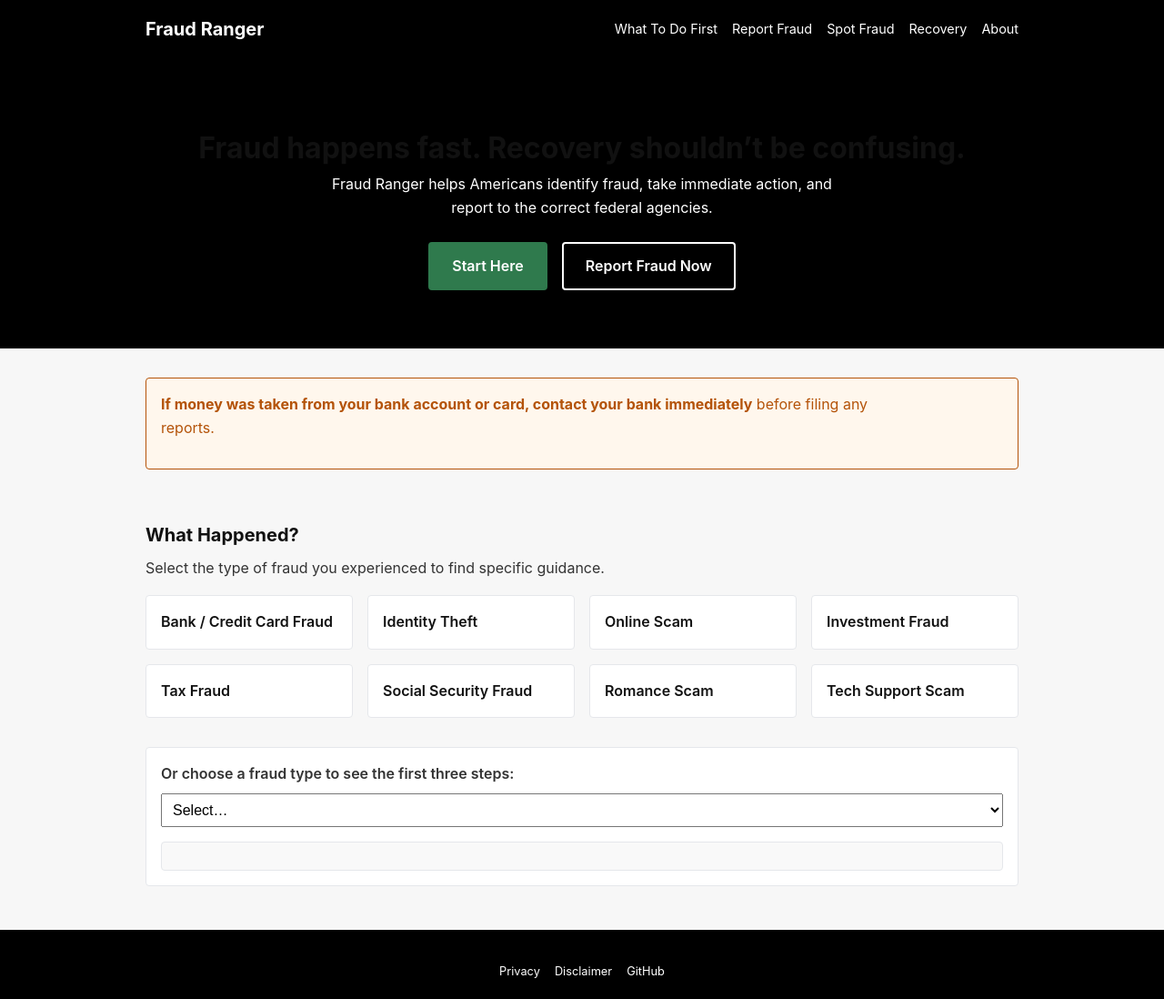
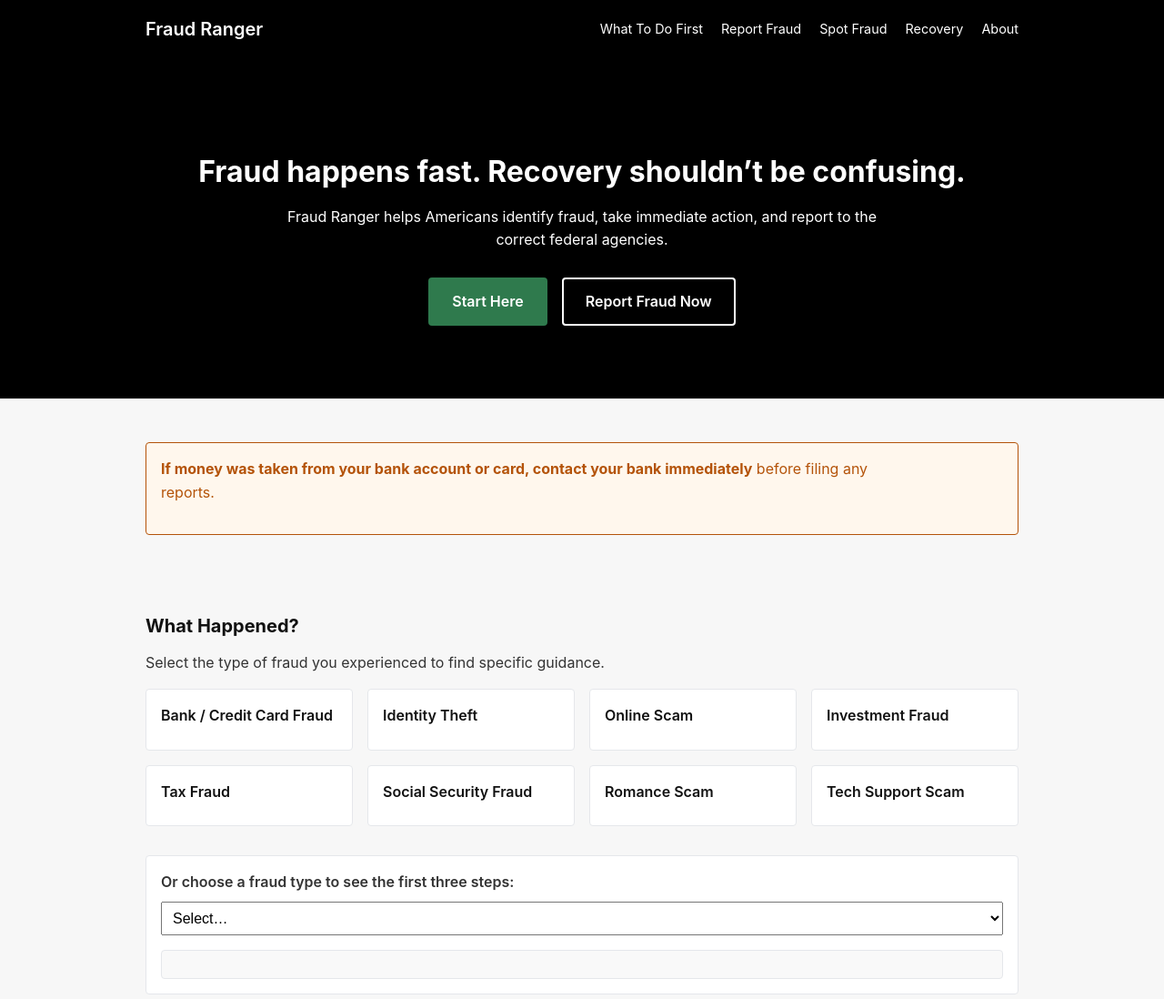
Before and after one commit to WillJTools/fraudranger, a plain HTML site: page index.html in a window 1280 px wide. Shown: the top 1098 px of the page at 91% size. Drawn offline with Linux system fonts and the light colour scheme.

Commit message:
Refactor CSS for improved clarity and structure

```diff
--- a/assets/css/styles.css
+++ b/assets/css/styles.css
@@ -1,6 +1,6 @@
 /*
  * Fraud Ranger Styles
- * A simple, calm and authoritative design for a static information website.
+ * Clean, calm, government-adjacent design
  */
 
 :root {
@@ -13,7 +13,7 @@
   --heading: #111;
 }
 
-/* Basic Reset */
+/* Reset */
 * {
   box-sizing: border-box;
   margin: 0;
@@ -39,7 +39,8 @@ body {
   padding: 1rem 0;
 }
 
-/* Header */
+/* ================= HEADER ================= */
+
 .site-header {
   background-color: var(--primary);
   color: var(--accent);
@@ -55,14 +56,14 @@ body {
 .logo {
   color: var(--accent);
   text-decoration: none;
-  font-weight: bold;
+  font-weight: 600;
   font-size: 1.25rem;
 }
 
 .nav-list {
   list-style: none;
   display: flex;
-  gap: 1rem;
+  gap: 1.25rem;
 }
 
 .nav-list a {
@@ -71,33 +72,36 @@ body {
   font-size: 0.9rem;
 }
 
+.nav-list a:hover,
 .nav-list a.active,
-.nav-list a:hover,
 .footer-links a:hover {
   text-decoration: underline;
 }
 
-/* Hero Section */
+/* ================= HERO ================= */
+
 .hero {
   background-color: var(--primary);
   color: var(--accent);
-  padding: 3rem 0;
   text-align: center;
+  padding: 4rem 1rem;
 }
 
 .hero h1 {
   font-size: 2rem;
-  margin-bottom: 0.5rem;
-  line-height: 1.2;
+  margin-bottom: 1rem;
+  line-height: 1.3;
+  color: var(--accent); /* 🔥 FIXED */
 }
 
-.hero .subheading {
+.hero p {
+  color: var(--accent); /* 🔥 FIXED */
+  max-width: 700px;
+  margin: 0 auto 1.75rem auto;
   font-size: 1rem;
-  margin-bottom: 1.5rem;
-  max-width: 600px;
-  margin-left: auto;
-  margin-right: auto;
 }
+
+/* Buttons */
 
 .button-group {
   display: flex;
@@ -108,10 +112,11 @@ body {
 .btn {
   display: inline-block;
   padding: 0.75rem 1.5rem;
-  border-radius: 0.25rem;
+  border-radius: 4px;
   text-decoration: none;
   font-weight: 600;
   border: 2px solid var(--accent);
+  cursor: pointer;
 }
 
 .btn-primary {
@@ -125,23 +130,24 @@ body {
   color: var(--accent);
 }
 
-.btn-primary:hover,
-.btn-secondary:hover {
+.btn:hover {
   opacity: 0.9;
 }
 
-/* Warning Section */
+/* ================= WARNING BOX ================= */
+
 .warning-box {
   border: 1px solid var(--warning);
   background-color: #fff7ed;
   color: var(--warning);
   padding: 1rem;
-  margin-top: 1rem;
-  border-radius: 0.25rem;
+  margin: 2rem auto;
+  border-radius: 4px;
 }
 
-/* Cards Section */
-.what-happened .cards-grid {
+/* ================= WHAT HAPPENED CARDS ================= */
+
+.cards-grid {
   display: grid;
   grid-template-columns: repeat(auto-fill, minmax(200px, 1fr));
   gap: 1rem;
@@ -153,14 +159,13 @@ body {
   padding: 1rem;
   background-color: #ffffff;
   border: 1px solid #e5e7eb;
-  border-radius: 0.25rem;
+  border-radius: 4px;
   text-decoration: none;
   color: var(--heading);
   transition: border-color 0.2s ease, box-shadow 0.2s ease;
 }
 
 .card h3 {
-  margin-bottom: 0;
   font-size: 1rem;
   font-weight: 600;
 }
@@ -170,13 +175,14 @@ body {
   box-shadow: 0 2px 4px rgba(0, 0, 0, 0.05);
 }
 
-/* Decision Tree */
+/* ================= DECISION TREE ================= */
+
 .decision-tree {
   margin-top: 2rem;
   background-color: #ffffff;
   border: 1px solid #e5e7eb;
   padding: 1rem;
-  border-radius: 0.25rem;
+  border-radius: 4px;
 }
 
 .decision-tree label {
@@ -195,12 +201,13 @@ body {
 .decision-result {
   padding: 0.75rem;
   background-color: #f9f9f9;
-  border-radius: 0.25rem;
   border: 1px solid #e5e7eb;
+  border-radius: 4px;
   min-height: 2rem;
 }
 
-/* ✅ Fix: keep ordered list numbers inside the decision-result box */
+/* Keep list numbers inside the box */
+
 .decision-result ol {
   list-style-position: inside;
   margin: 0;
@@ -208,43 +215,53 @@ body {
 }
 
 .decision-result li {
-  margin: 0.35rem 0;
+  margin: 0.4rem 0;
 }
 
-/* Lists */
-.steps-list {
-  margin-left: 1.5rem;
-  margin-bottom: 1.5rem;
+/* ================= CONTENT HEADINGS ================= */
+
+main h1,
+main h2,
+main h3 {
+  color: var(--heading);
 }
 
-.steps-list li + li {
-  margin-top: 0.75rem;
+main h1 {
+  margin: 1.5rem 0 1rem;
+  font-size: 1.5rem;
 }
 
-.protection-list,
-.red-flags {
-  margin-left: 1.5rem;
-  margin-bottom: 1.5rem;
+main h2 {
+  margin: 1.25rem 0 0.75rem;
+  font-size: 1.25rem;
 }
 
-.protection-list li + li,
-.red-flags li + li {
-  margin-top: 0.5rem;
+main h3 {
+  margin-bottom: 0.5rem;
+  font-size: 1.1rem;
 }
 
-/* Footer */
+main p,
+main ul,
+main ol {
+  margin-bottom: 1rem;
+  max-width: 800px;
+}
+
+/* ================= FOOTER ================= */
+
 .site-footer {
   background-color: var(--primary);
   color: var(--accent);
   padding: 1rem 0;
-  margin-top: 2rem;
+  margin-top: 3rem;
 }
 
 .footer-links {
   list-style: none;
   display: flex;
+  justify-content: center;
   gap: 1rem;
-  justify-content: center;
 }
 
 .footer-links a {
@@ -257,36 +274,8 @@ body {
   text-decoration: underline;
 }
 
-/* Sections */
-main h1, main h2, main h3 {
-  color: var(--heading);
-}
+/* ================= ACCESSIBILITY ================= */
 
-main h1 {
-  margin-top: 1rem;
-  margin-bottom: 1rem;
-  font-size: 1.5rem;
-}
-
-main h2 {
-  margin-top: 1.5rem;
-  margin-bottom: 0.5rem;
-  font-size: 1.25rem;
-}
-
-main h3 {
-  font-size: 1.1rem;
-  margin-bottom: 0.25rem;
-}
-
-main p,
-main ul,
-main ol {
-  margin-bottom: 1rem;
-  max-width: 800px;
-}
-
-/* Accessibility */
 a:focus,
 button:focus,
 select:focus {
@@ -294,15 +283,18 @@ select:focus {
   outline-offset: 2px;
 }
 
-/* Responsive adjustments */
+/* ================= RESPONSIVE ================= */
+
 @media (max-width: 600px) {
   .button-group {
     flex-direction: column;
   }
+
   .nav-list {
     flex-wrap: wrap;
     gap: 0.5rem;
   }
+
   .cards-grid {
     grid-template-columns: 1fr;
   }
```
